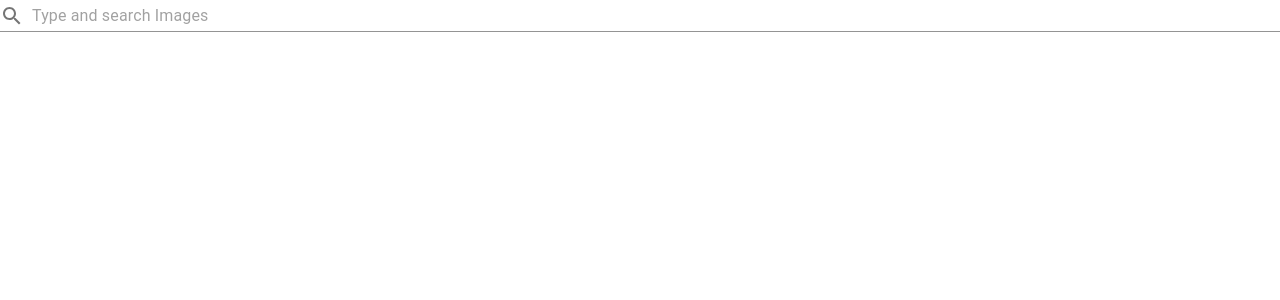
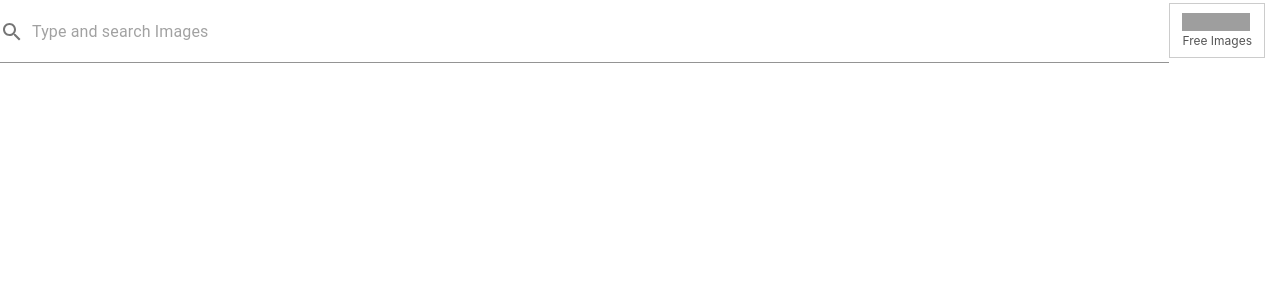
Before and after one commit to KirillChernyshev/kirillchernyshev.github.io, a React (Create React App) app: page / in a window 1280 px wide. Shown: the top 300 px of the page. Built offline with nearby package versions, Linux system fonts and the light colour scheme; grey boxes are pictures that could not be loaded.

Commit message:
feat: add the PixabayLogo component
It's a requirement by pixabay.com if you want to show users responses of the Pixabay API

```diff
--- a/src/components/App.scss
+++ b/src/components/App.scss
@@ -1,38 +1,5 @@
 .App {
-  text-align: center;
-}
-
-.App-logo {
-  height: 40vmin;
-  pointer-events: none;
-}
-
-@media (prefers-reduced-motion: no-preference) {
-  .App-logo {
-    animation: App-logo-spin infinite 20s linear;
+  header {
+    display: flex;
   }
 }
-
-.App-header {
-  background-color: #282c34;
-  min-height: 100vh;
-  display: flex;
-  flex-direction: column;
-  align-items: center;
-  justify-content: center;
-  font-size: calc(10px + 2vmin);
-  color: white;
-}
-
-.App-link {
-  color: #61dafb;
-}
-
-@keyframes App-logo-spin {
-  from {
-    transform: rotate(0deg);
-  }
-  to {
-    transform: rotate(360deg);
-  }
-}
--- a/src/components/App.tsx
+++ b/src/components/App.tsx
@@ -4,13 +4,14 @@ import { IImageItem } from '../data/ImageApi.types';
 import './App.scss';
 import SearchResult from './SearchResult/SearchResult';
 import SearchInput from './SearchInput/SearchInput';
+import PixabayLogo from './PixabayLogo/PixabayLogo';
 
 export default function App() {
   const [query, setQuery] = useState('');
   const [items, setItems] = useState<IImageItem[]>([]);
 
   useEffect(() => {
-    if (query === '') return console.log('items', []);
+    if (query === '') return;
 
     ImageApi.getItems(query).then(response => {
       setItems(response.hits);
@@ -19,7 +20,10 @@ export default function App() {
 
   return (
     <div className="App">
-      <SearchInput onChange={(value) => setQuery(value)}/>
+      <header>
+        <SearchInput onChange={(value) => setQuery(value)}/>
+        <PixabayLogo />
+      </header>
       <SearchResult items={items}/>
     </div>
   );
--- /dev/null
+++ b/src/components/PixabayLogo/PixabayLogo.scss
@@ -0,0 +1,26 @@
+.PixabayLogo {
+  margin: 3px 15px 5px 0;
+  font-size: 12px;
+  line-height: 1.7;
+  color: #555;
+  display: block;
+  float: left;
+  padding: 9px 12px 6px;
+  border: 1px solid #ccc;
+  text-decoration: none;
+  width: 76px;
+  opacity: 1;
+  transition: opacity 0.2s;
+  &:hover {
+    opacity: 0.7;
+  }
+  i {
+    display: block;
+    width: 68px;
+    height: 18px;
+    overflow: hidden;
+  }
+  span {
+    white-space: nowrap;
+  }
+}
--- /dev/null
+++ b/src/components/PixabayLogo/PixabayLogo.tsx
@@ -0,0 +1,24 @@
+import React from 'react';
+import './PixabayLogo.scss';
+
+/**
+ * Logo of pixabay.com. It's required if you make use of the Pixabay API.
+ */
+export default function PixabayLogo() {
+  return (
+    <a
+      className='PixabayLogo'
+      href="https://pixabay.com/"
+    >
+      <i>
+        <img
+          alt="pixabay.com logo"
+          height="18px"
+          src="https://pixabay.com/static/img/logo.svg"
+          width="94px"
+        />
+      </i>
+      <span>Free Images</span>
+    </a>
+  );
+}
```
